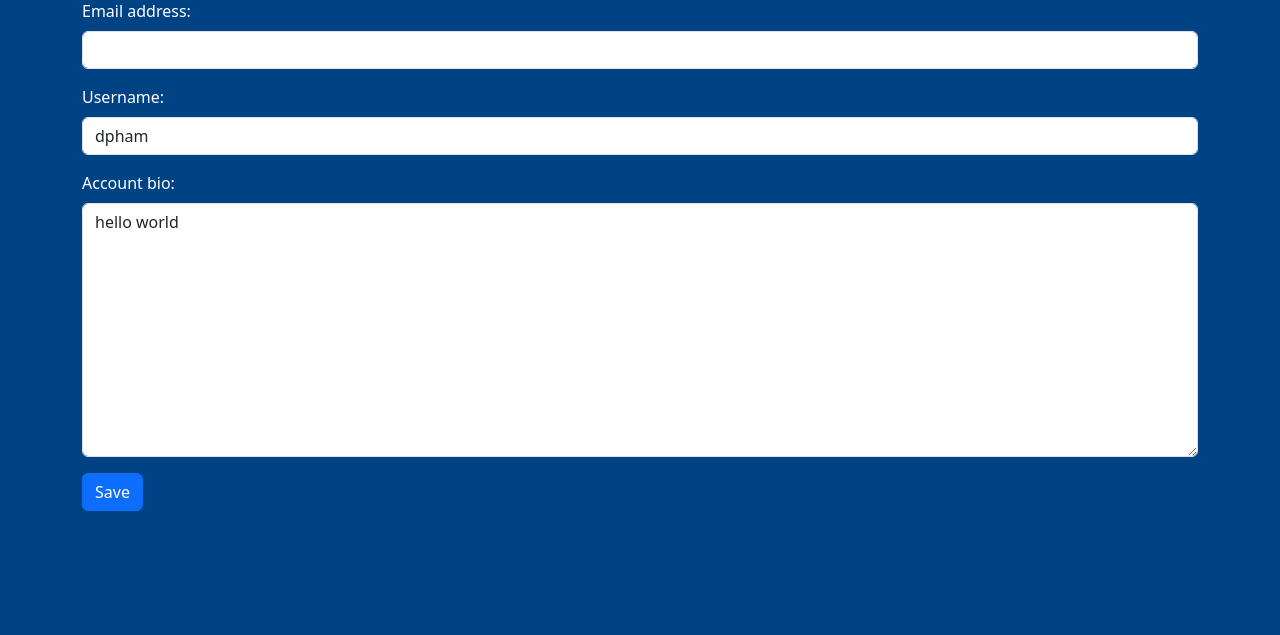
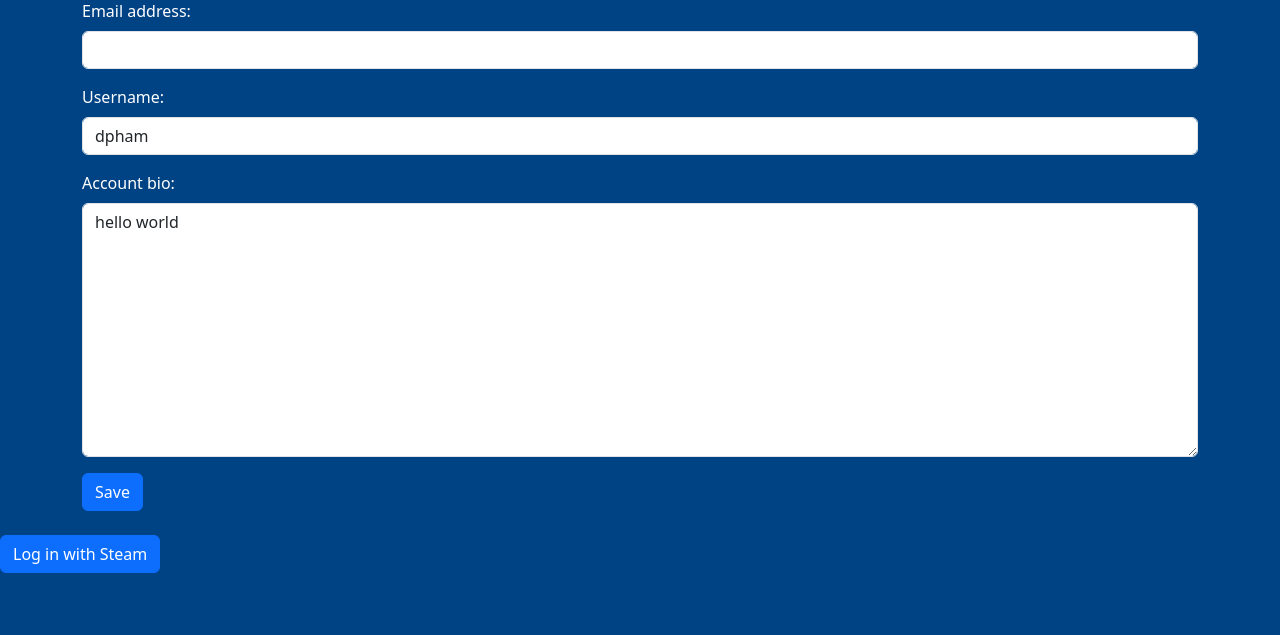
Before and after one commit to SeanKuehl/Group-18-Capstone, a Django app: template templates/MyAccount.html in a window 1280 px wide. Shown: the part 111-746 px from the top of the page. Run offline with Django 4.2, Linux system fonts and the light colour scheme; the template is opened without the code that fills it, so the values that code supplies are empty.

Commit message:
Update MyAccount.html

```diff
--- a/templates/MyAccount.html
+++ b/templates/MyAccount.html
@@ -39,6 +39,9 @@
       </form>
     </div>
 
+    <div class="mt-4">
+        <a href="{% url 'steam_login' %}" class="btn btn-primary">Log in with Steam</a>
+    </div>
     <script src="https://cdn.jsdelivr.net/npm/bootstrap@5.3.3/dist/js/bootstrap.bundle.min.js" integrity="sha384-YvpcrYf0tY3lHB60NNkmXc5s9fDVZLESaAA55NDzOxhy9GkcIdslK1eN7N6jIeHz" crossorigin="anonymous"></script>
 
     <script>
```
